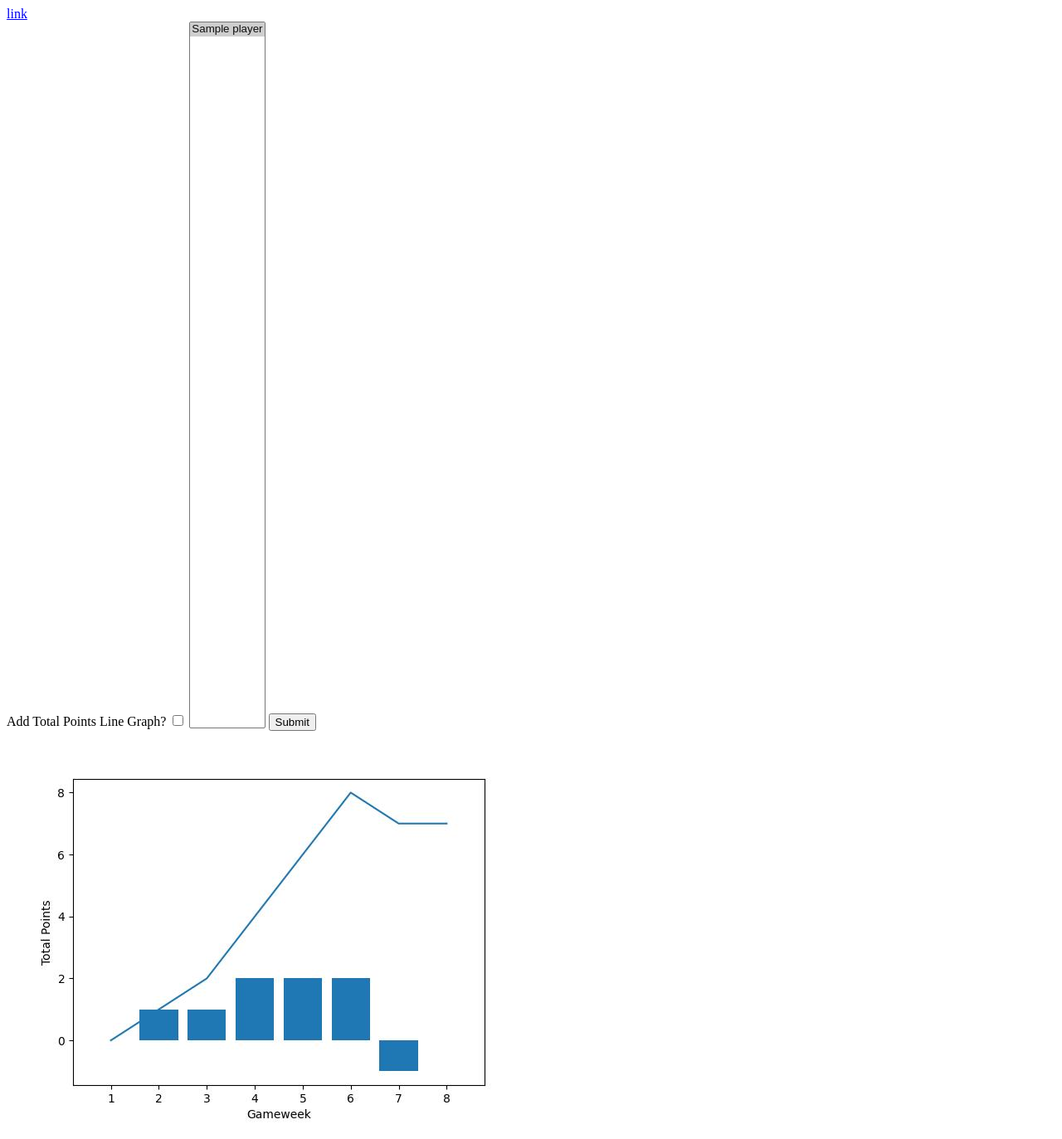
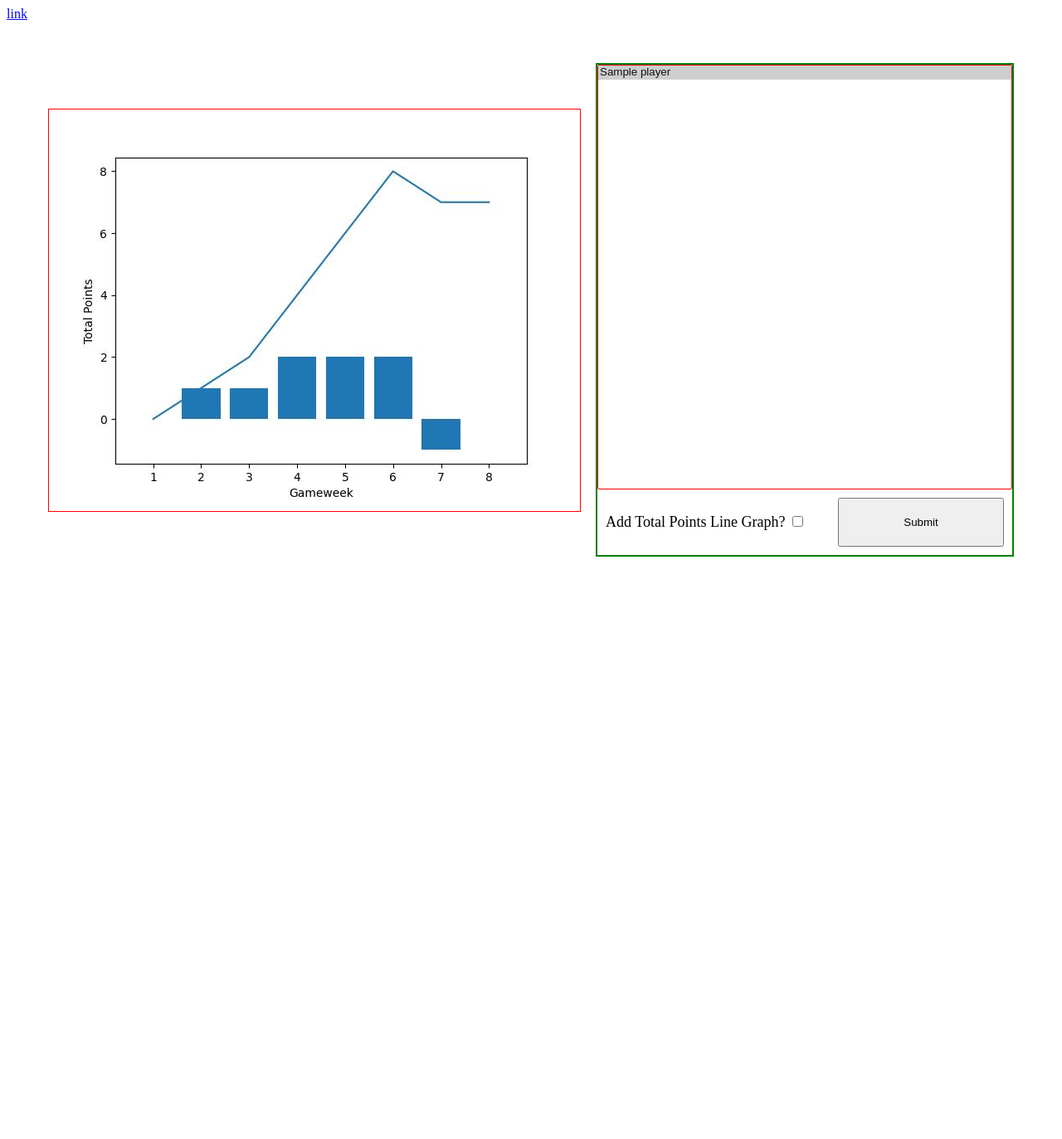
Before and after one commit to Chigzzer/FPL, a Flask app: template web/templates/index.html in a window 1280 px wide. Shown: the whole page at 83% size. After the commit the page ends 671 px from the top, so only its background shows below. Run offline with Flask 2, Linux system fonts and the light colour scheme; the template is opened without the code that fills it: most values are stand-ins (such as "Sample title", 1, 10 or a date in 2020); parts of the project's set-up code (start-up, migrations or seed data) failed here and were passed over.

Commit message:
added baseline CSS to align page correctly.

```diff
--- /dev/null
+++ b/web/static/styles.css
@@ -0,0 +1,41 @@
+.body{
+    display: flex;
+    flex-direction: row-reverse;
+    justify-content: space-between;
+    align-items: center;
+    padding: 50px;;
+}
+
+.form{
+    display: flex;
+    flex-direction: column;
+    border: 2px green solid;
+    align-items: stretch;
+}
+
+.plot{
+    border: 1px red solid;
+}
+
+#player_list{
+    width: 500px;
+    border: 1px red solid;
+}
+
+.form1{
+    display: flex;
+    flex-direction: column;
+    font-size: 18px;
+}
+
+.submit{
+    padding: 20px;
+    width: 200px;
+}
+
+.check{
+    display: flex;
+    justify-content: space-between;
+    align-items: center;
+    padding: 10px;;
+}
--- a/web/templates/index.html
+++ b/web/templates/index.html
@@ -5,19 +5,22 @@
     <meta http-equiv="X-UA-Compatible" content="IE=edge">
     <meta name="viewport" content="width=device-width, initial-scale=1.0">
     <title>Home</title>
+    <link href="../static/styles.css" rel="stylesheet">
 </head>
 <body>
     <a href="dbase.html">link</a>
     <div class="body">
         <div class="form">
-            <form method="POST">
-                Add Total Points Line Graph? <input type="checkbox" name="addOn">
-                <select name="players" size="50">
+            <form method="POST" class="form1">
+                <select name="players" size="30" id="player_list">
                     {% for player in player_list %}
                     <option value="{{ player }}" selected>{{ player }}</option>
                     {% endfor %}
                 </select>
-                <button type="submit" name="submit">Submit</button>
+                <div class="check">
+                    <div>Add Total Points Line Graph? <input type="checkbox" name="addOn"></div>
+                    <button class="submit" type="submit" name="submit">Submit</button>
+                </div>
             </form>
         </div>
         <div class="plot">
```
